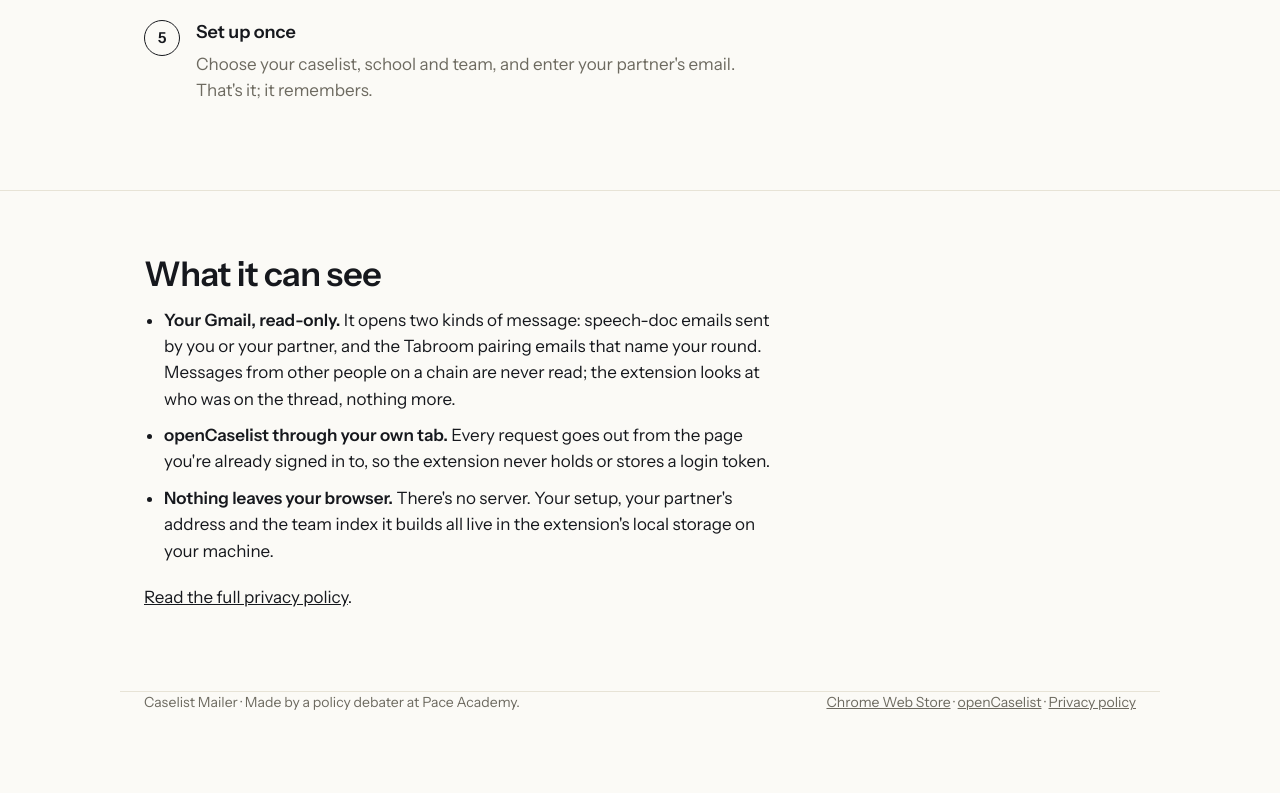
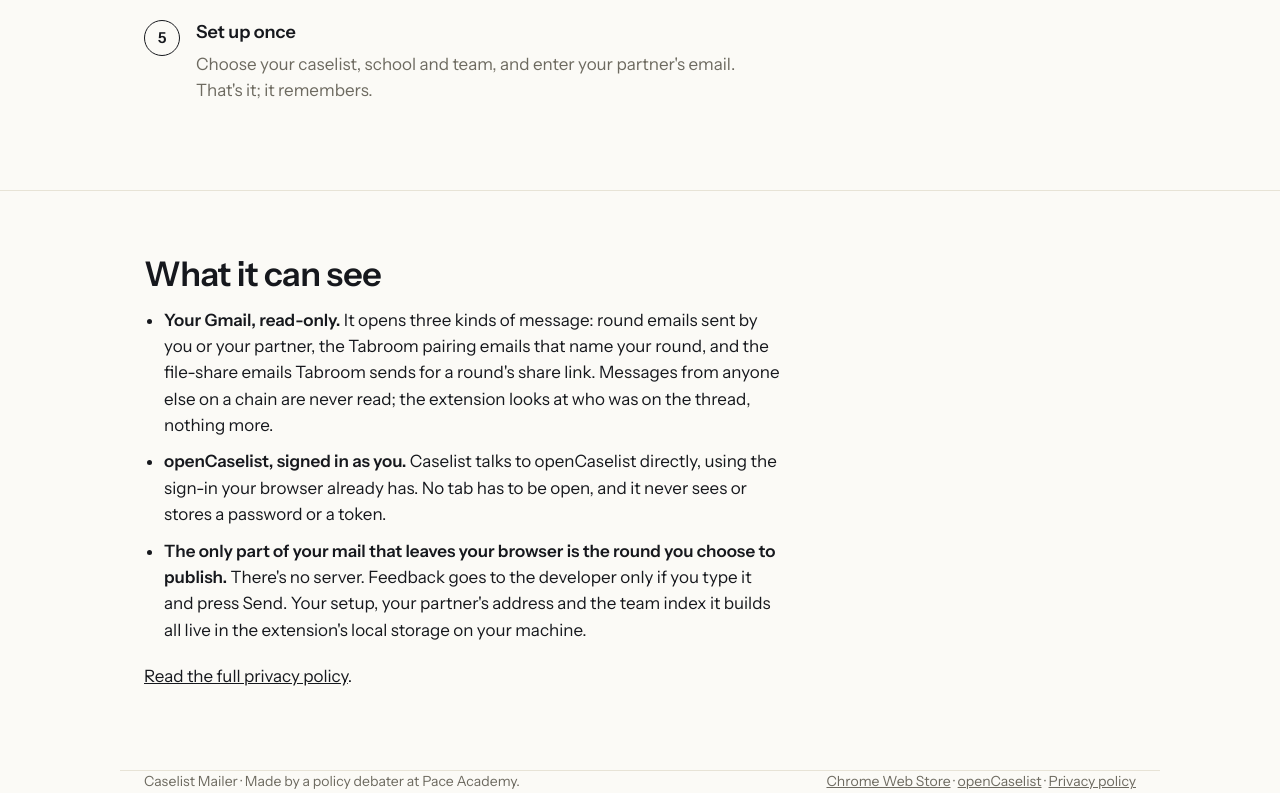
Before and after one commit to bkimmchi3030/bkimmchi3030.github.io, a plain HTML site: page index.html in a window 1280 px wide. Shown: the part 2914-3707 px from the top of the page. Before the commit the page ends 3628 px from the top, so only its background shows below. Drawn offline with Linux system fonts and the light colour scheme.

Commit message:
Home page privacy blurb matches the Caselist-Site home page
Three kinds of message rather than two, with Tabroom's file-share emails named; openCaselist reached directly with the browser's own sign-in rather than through a tab; the round you publish is the one part of your mail that leaves the browser, and feedback only when sent. The same words the Caselist-Site home page carries.

Co-Authored-By: Claude Fable 5.1 <noreply@anthropic.com>

```diff
--- a/index.html
+++ b/index.html
@@ -334,9 +334,9 @@ footer a { color: var(--muted); }
   <div class="wrap">
     <h2>What it can see</h2>
     <ul>
-      <li><strong>Your Gmail, read-only.</strong> It opens two kinds of message: speech-doc emails sent by you or your partner, and the Tabroom pairing emails that name your round. Messages from other people on a chain are never read; the extension looks at who was on the thread, nothing more.</li>
-      <li><strong>openCaselist through your own tab.</strong> Every request goes out from the page you're already signed in to, so the extension never holds or stores a login token.</li>
-      <li><strong>Nothing leaves your browser.</strong> There's no server. Your setup, your partner's address and the team index it builds all live in the extension's local storage on your machine.</li>
+      <li><strong>Your Gmail, read-only.</strong> It opens three kinds of message: round emails sent by you or your partner, the Tabroom pairing emails that name your round, and the file-share emails Tabroom sends for a round's share link. Messages from anyone else on a chain are never read; the extension looks at who was on the thread, nothing more.</li>
+      <li><strong>openCaselist, signed in as you.</strong> Caselist talks to openCaselist directly, using the sign-in your browser already has. No tab has to be open, and it never sees or stores a password or a token.</li>
+      <li><strong>The only part of your mail that leaves your browser is the round you choose to publish.</strong> There's no server. Feedback goes to the developer only if you type it and press Send. Your setup, your partner's address and the team index it builds all live in the extension's local storage on your machine.</li>
     </ul>
     <p class="measure"><a href="https://caselistmailer.com/Caselist-Site/PRIVACY.html">Read the full privacy policy</a>.</p>
   </div>
```
